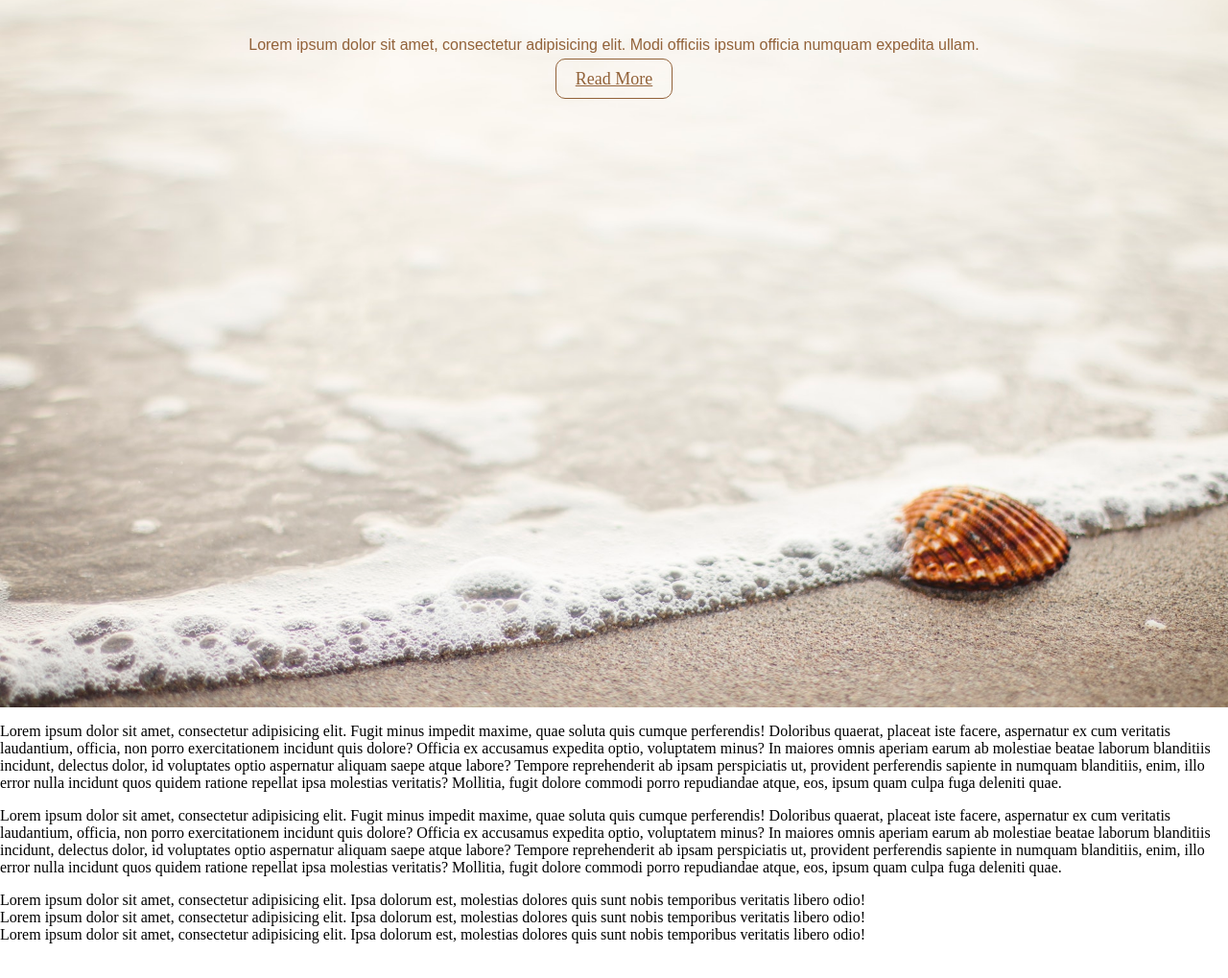
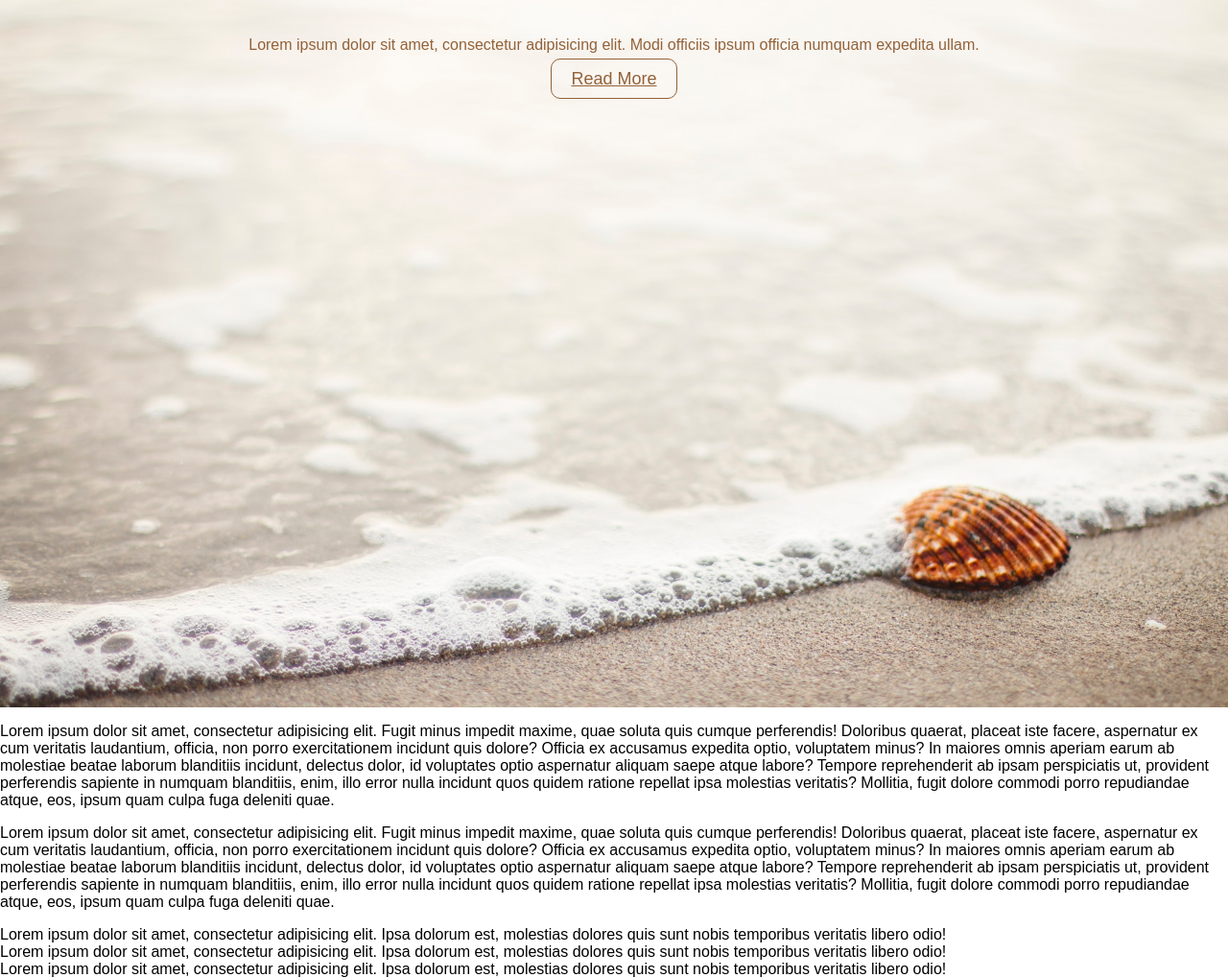
Before and after one commit to mrHelg/Practica_0209, a plain HTML site: page index.html in a window 1280 px wide. Shown: the part 105-1124 px from the top of the page at 96% size. Before the commit the page ends 1088 px from the top, so only its background shows below. Drawn offline with Linux system fonts and the light colour scheme.

Commit message:
Temporal commit

```diff
--- a/assets/css/style.css
+++ b/assets/css/style.css
@@ -1,3 +1,6 @@
+*{
+  font-family: Arial, "Helvetica Neue", Helvetica, sans-serif;
+}
 body{
   margin: 0px;
 }
@@ -20,6 +23,7 @@ body{
   overflow: hidden;
   text-overflow: ellipsis;
   text-align: center;
+  text-
 }
 h1{
   color: #926239;
--- a/index.html
+++ b/index.html
@@ -11,10 +11,10 @@
       <p class="header-text">Lorem ipsum dolor sit amet, consectetur adipisicing elit. Modi officiis ipsum officia numquam expedita ullam.</p>
       <a href="#" class="button">Read More</a>
     </section>
-    <section>
+    <section class="section2">
       <p>Lorem ipsum dolor sit amet, consectetur adipisicing elit. Fugit minus impedit maxime, quae soluta quis cumque perferendis! Doloribus quaerat, placeat iste facere, aspernatur ex cum veritatis laudantium, officia, non porro exercitationem incidunt quis dolore? Officia ex accusamus expedita optio, voluptatem minus? In maiores omnis aperiam earum ab molestiae beatae laborum blanditiis incidunt, delectus dolor, id voluptates optio aspernatur aliquam saepe atque labore? Tempore reprehenderit ab ipsam perspiciatis ut, provident perferendis sapiente in numquam blanditiis, enim, illo error nulla incidunt quos quidem ratione repellat ipsa molestias veritatis? Mollitia, fugit dolore commodi porro repudiandae atque, eos, ipsum quam culpa fuga deleniti quae.</p>
     </section>
-    <section>
+    <section class="section3">
       <p>Lorem ipsum dolor sit amet, consectetur adipisicing elit. Fugit minus impedit maxime, quae soluta quis cumque perferendis! Doloribus quaerat, placeat iste facere, aspernatur ex cum veritatis laudantium, officia, non porro exercitationem incidunt quis dolore? Officia ex accusamus expedita optio, voluptatem minus? In maiores omnis aperiam earum ab molestiae beatae laborum blanditiis incidunt, delectus dolor, id voluptates optio aspernatur aliquam saepe atque labore? Tempore reprehenderit ab ipsam perspiciatis ut, provident perferendis sapiente in numquam blanditiis, enim, illo error nulla incidunt quos quidem ratione repellat ipsa molestias veritatis? Mollitia, fugit dolore commodi porro repudiandae atque, eos, ipsum quam culpa fuga deleniti quae.</p>
     </section>
     <section>
```
